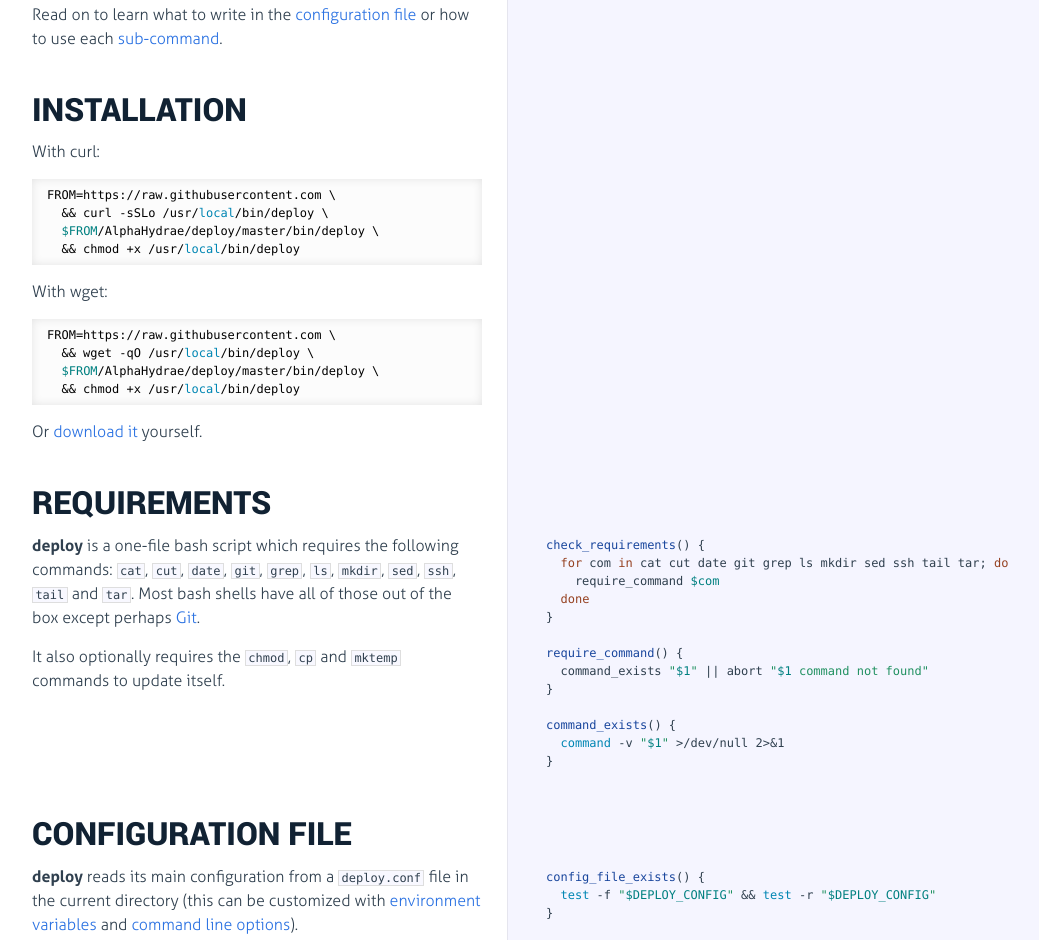
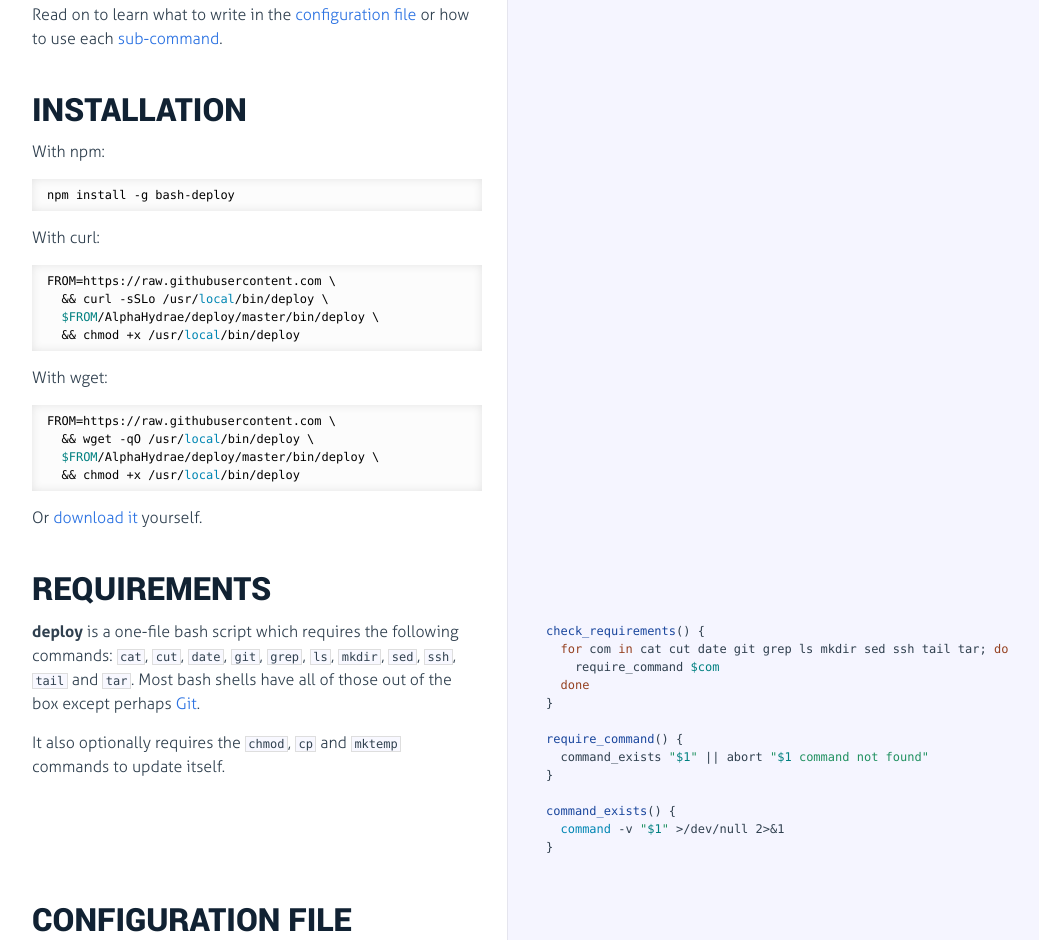
Before and after one commit to AlphaHydrae/deploy, a website: page docs/index.html in a window 1280 px wide. Shown: the part 2413-3353 px from the top of the page, without its empty margins (18-1057 px from the left). Drawn offline with nearby package versions, Linux system fonts and the light colour scheme.

Commit message:
Npm installation instructions

```diff
--- a/docs/index.html
+++ b/docs/index.html
@@ -155,6 +155,9 @@ EOF
                 <a class="pilcrow" href="#section-4">&#182;</a>
               </div>
               <h2 id="installation">Installation</h2>
+<p>With npm:</p>
+<pre><code class="lang-sh">npm install -g bash-deploy
+</code></pre>
 <p>With curl:</p>
 <pre><code class="lang-sh">FROM=https://raw.githubusercontent.com \
   &amp;&amp; curl -sSLo /usr/<span class="hljs-built_in">local</span>/bin/deploy \
```
Also changed, not shown: README.md, 1 other file.
